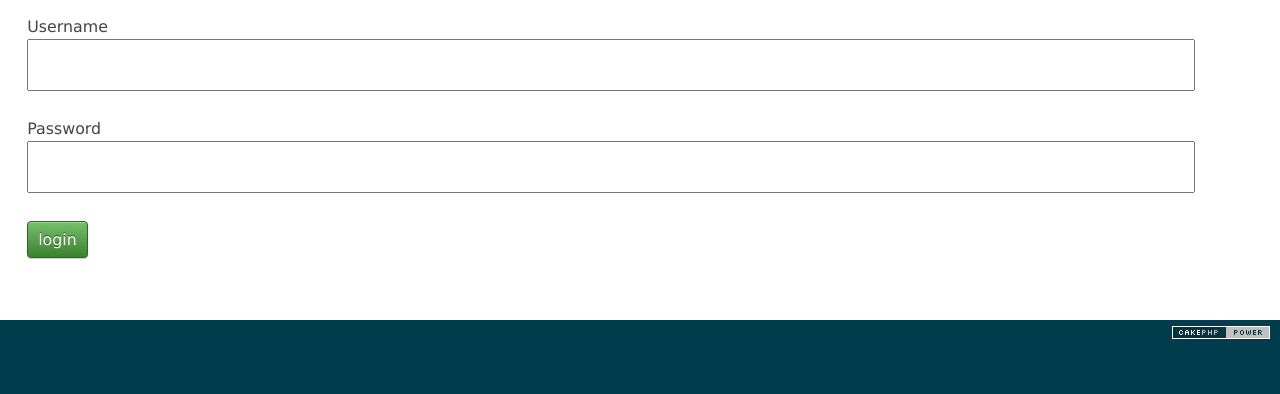
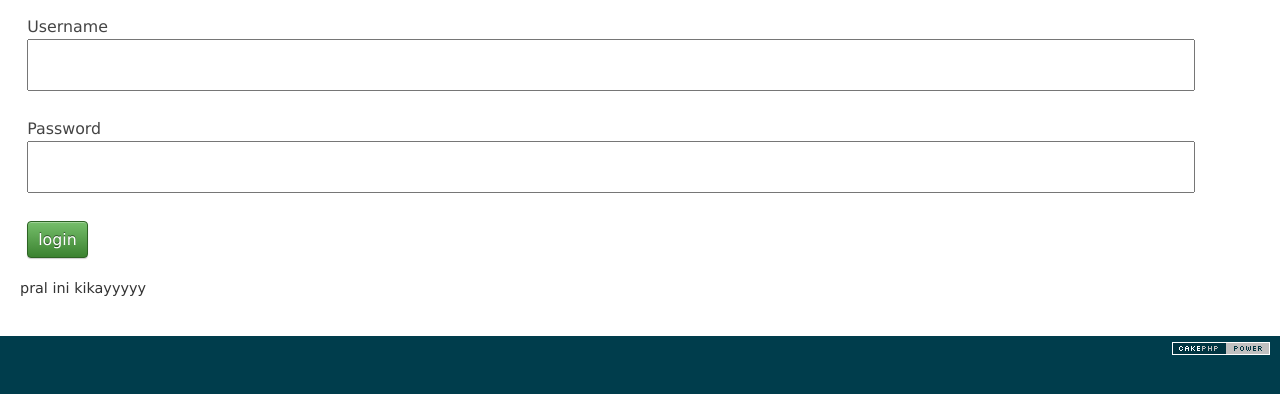
Before and after one commit to Kikiade/sahabatlama_kasir, a CakePHP app: the page made by app/View/Users/login.ctp in a window 1280 px wide. Shown: the part 47-441 px from the top of the page. Run offline with PHP 8.4 and a stand-in for CakePHP, Linux system fonts and the light colour scheme; the template is opened without the code that fills it, so the values that code supplies are empty; form fields are guessed from the names that the template uses; some libraries are stand-ins or nearby versions.

Commit message:
pral gw benerin nih

```diff
--- a/app/View/Users/login.ctp
+++ b/app/View/Users/login.ctp
@@ -3,4 +3,5 @@
     echo $this->Form->input('username');
     echo $this->Form->input('password');
     echo $this->Form->end('login');
+    echo "pral ini kikayyyyy";
 ?>
```
